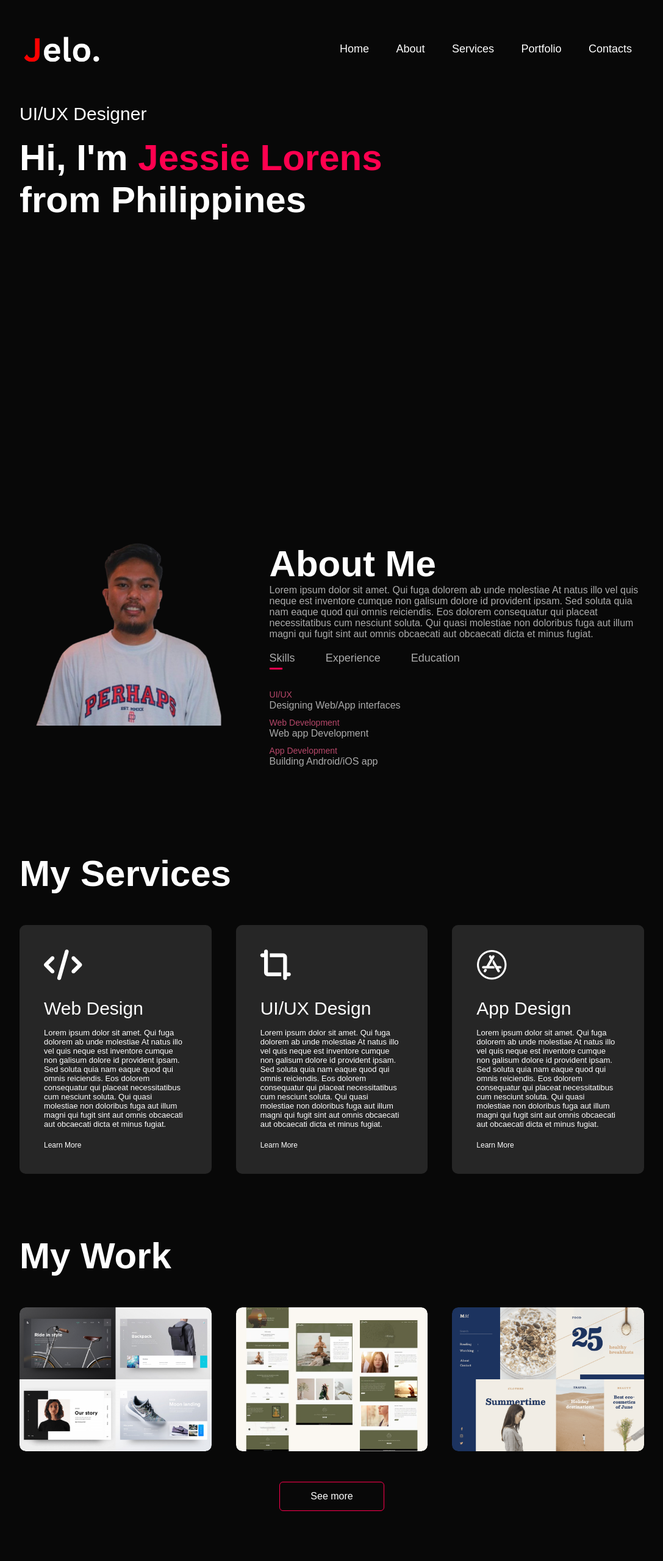
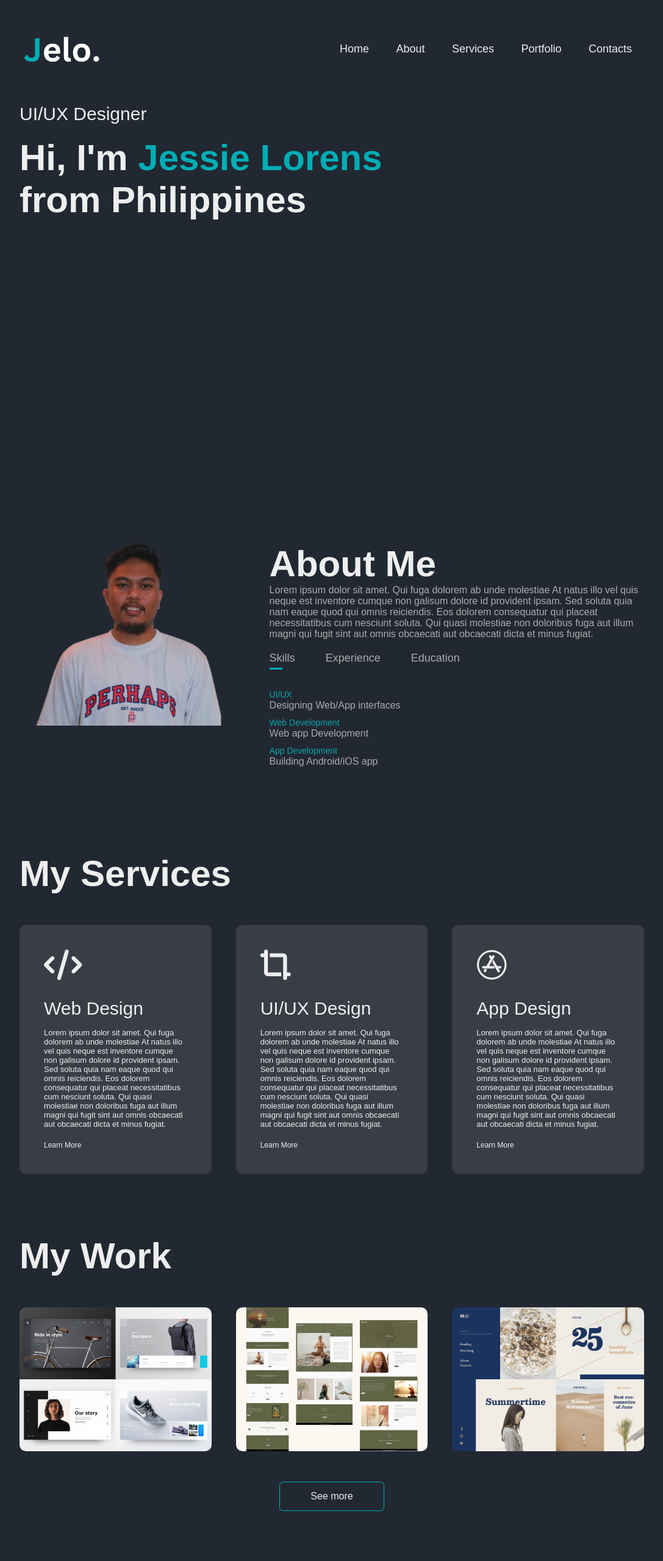
Before and after one commit to jessielorensramos/Portfolio, a plain HTML site: page index.html in a window 1280 px wide. Shown: the top 2560 px of the page at 61% size, without its empty margins (96-1183 px from the left). Drawn offline with Linux system fonts and the light colour scheme.

Commit message:
changing bg color and fonts

```diff
--- a/index.html
+++ b/index.html
@@ -12,7 +12,7 @@
     <div id="header">
         <div class="container">
             <nav>
-                <img src="Images/logo.png" class="logo">
+                <img src="Images/logo2.png" class="logo">
                 <ul id="sidemenu">
                     <li><a href="#header">Home</a></li>
                     <li><a href="#about">About</a></li>
--- a/styles.css
+++ b/styles.css
@@ -8,8 +8,8 @@ html {
   scroll-behavior: smooth;
 }
 body {
-  background: #080808;
-  color: #fff;
+  background: #222831;
+  color: #eeeeee;
 }
 #header {
   height: 100vh;
@@ -33,7 +33,7 @@ nav ul li {
   margin: 10px 20px;
 }
 nav ul li a {
-  color: #fff;
+  color: #eeeeee;
   text-decoration: none;
   font-size: 18px;
   position: relative;
@@ -42,7 +42,7 @@ nav ul li a::after {
   content: "";
   width: 0%;
   height: 3px;
-  background: #ff004f;
+  background: #00adb5;
   position: absolute;
   left: 0;
   bottom: -6px;
@@ -60,7 +60,7 @@ nav ul li a:hover::after {
   margin-top: 20px;
 }
 .header-text h1 span {
-  color: #ff004f;
+  color: #00adb5;
 }
 /********************************About Container********************************/
 #about {
@@ -85,7 +85,7 @@ nav ul li a:hover::after {
 .sub-title {
   font-size: 60px;
   font-weight: 600;
-  color: #fff;
+  color: #eeeeee;
 }
 .tab-titles {
   display: flex;
@@ -102,7 +102,7 @@ nav ul li a:hover::after {
   content: "";
   width: 0;
   height: 3px;
-  background: #ff004f;
+  background: #00adb5;
   position: absolute;
   left: 0;
   bottom: -8px;
@@ -116,7 +116,7 @@ nav ul li a:hover::after {
   margin: 10px 0;
 }
 .tab-contents ul li span {
-  color: #b54769;
+  color: #0ca4ac;
   font-size: 14px;
 }
 .tab-contents {
@@ -136,7 +136,7 @@ nav ul li a:hover::after {
   margin-top: 50px;
 }
 .services-list div {
-  background: #262626;
+  background: #393e46;
   padding: 40px;
   font-size: 13px;
   font-weight: 300;
@@ -154,13 +154,13 @@ nav ul li a:hover::after {
 }
 .services-list div a {
   text-decoration: none;
-  color: #fff;
+  color: #eeeeee;
   font-size: 12px;
   margin-top: 20px;
   display: inline-block;
 }
 .services-list div:hover {
-  background: #ff004f;
+  background: #00adb5;
   transform: translateY(-10px);
 }
 
@@ -188,7 +188,7 @@ nav ul li a:hover::after {
 .layer {
   width: 100%;
   height: 0%;
-  background: linear-gradient(rgba(0, 0, 0, 0.6), #ff004f);
+  background: linear-gradient(rgba(0, 0, 0, 0.6), #00adb5);
   border-radius: 10px;
   position: absolute;
   left: 0;
@@ -210,7 +210,7 @@ nav ul li a:hover::after {
 }
 .layer a {
   margin-top: 20px;
-  color: #ff004f;
+  color: #00adb5;
   text-decoration: none;
   font-size: 18px;
   line-height: 40px;
@@ -230,15 +230,15 @@ nav ul li a:hover::after {
   display: block;
   margin: 50px auto;
   width: fit-content;
-  border: 1px solid #ff004f;
+  border: 1px solid #00adb5;
   padding: 14px 50px;
   border-radius: 6px;
   text-decoration: none;
-  color: #fff;
+  color: #eeeeee;
   transition: background 0.5s;
 }
 .btn:hover {
-  background: #ff004f;
+  background: #00adb5;
 }
 
 /*------------------------Contact---------------------------------*/
@@ -252,7 +252,7 @@ nav ul li a:hover::after {
   margin-top: 30px;
 }
 .contact-left p i {
-  color: #ff004f;
+  color: #00adb5;
   margin-right: 15px;
   font-size: 20px;
 }
@@ -268,12 +268,12 @@ nav ul li a:hover::after {
   transition: transform 0.5s;
 }
 .social-icons a:hover {
-  color: #ff004f;
+  color: #00adb5;
   transform: translateY(-5px);
 }
 .btn.btn2 {
   display: inline-block;
-  background: #ff004f;
+  background: #00adb5;
 }
 .contact-right form {
   width: 100%;
@@ -286,7 +286,7 @@ form textarea {
   background: #262626;
   padding: 15px;
   margin: 15px 0;
-  color: #fff;
+  color: #eeeeee;
   font-size: 15px;
   border-radius: 6px;
 }
@@ -306,7 +306,7 @@ form .btn2 {
   color: #ababab;
 }
 .copyright i {
-  color: #ff004f;
+  color: #00adb5;
 }
 
 /*--------------------------------Media Queries / Css small screens---------------------------------*/
@@ -329,7 +329,7 @@ nav .fa-solid {
     font-size: 25px;
   }
   nav ul {
-    background: #ff004f;
+    background: #00adb5;
     position: fixed;
     top: 0;
     right: -200px;
```
Also changed, not shown: Images/logo2.png (added).
